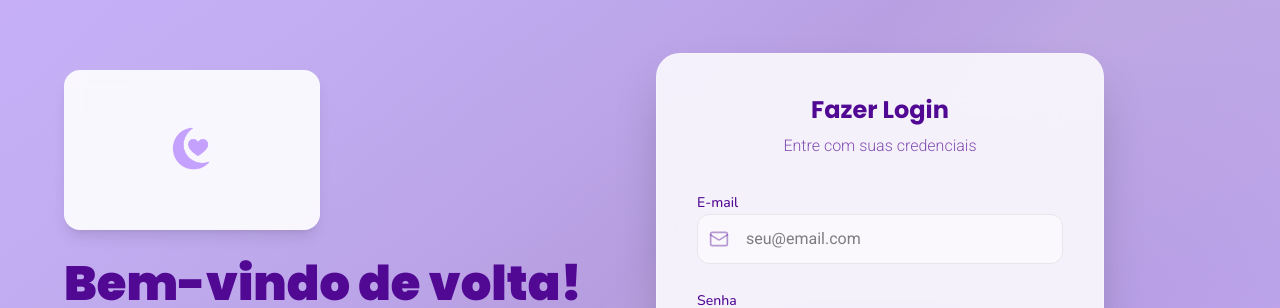
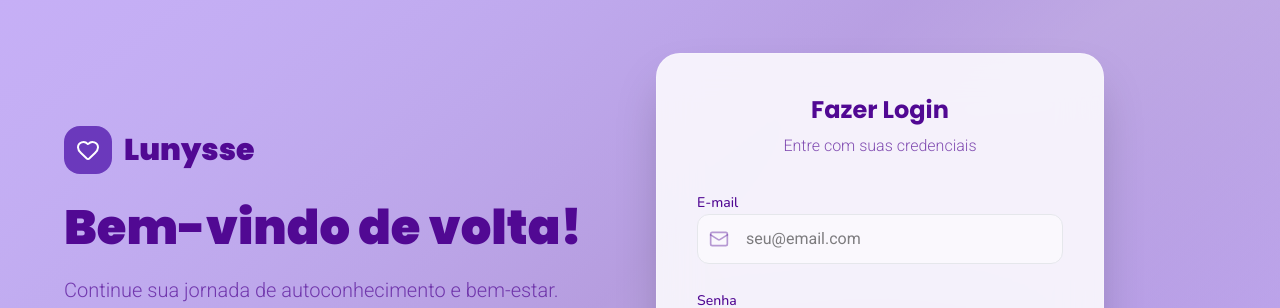
Before and after one commit to Vitorafonso317/front-lunysse, a React (Vite) app: page /login in a window 1280 px wide. Shown: the part 185-493 px from the top of the page. Built offline with nearby package versions, Linux system fonts and the light colour scheme; no server answers; what @huggingface/inference would draw is missing.

Commit message:
feat reajuste nas paginas

```diff
--- a/src/pages/About.jsx
+++ b/src/pages/About.jsx
@@ -2,6 +2,7 @@
 import { Heart, Brain, Shield, Users, Calendar, Activity, FileText, Zap, Target, Award } from 'lucide-react';
 import { Card } from '../components/Card';
 
+import Misabout from "../assets/About/MisAbout.png";
 import MisAbout from "../assets/About/MisAbout.png";
 import VisAbout from "../assets/About/VisAbout.png";
 import ValAbout from "../assets/About/ValAbout.png";
@@ -79,9 +80,9 @@
           transition={{ duration: 1 }}
           className="max-w-4xl mx-auto text-center"
         >
-          {/* LOGOTIPO: Representativo da empresa */}
-          <div className="w-48 h-48 mx-auto mb-8 bg-white/80 backdrop-blur-sm rounded-2xl p-6 shadow-lg">
-            <img src="/logotipo sem fundo.png" alt="Lunysse" className="w-full h-full object-contain transform scale-150" />
+          {/* ÍCONE: Representativo da empresa */}
+          <div className="w-24 h-24 bg-medium rounded-full flex items-center justify-center mx-auto mb-8">
+            <Heart className="w-12 h-12 text-white" />
           </div>
           <h1 className="text-4xl md:text-6xl font-black text-dark mb-6 tracking-tight">
             Sobre o <span className="text-medium">Lunysse</span>
@@ -114,6 +115,7 @@
               <Card className="p-8 h-full flex flex-col">
                 {/* IMAGEM: Ícone ou ilustração sobre missão */}
                 <div className="w-full h-32 mb-6">
+                  <img src={Misabout} alt="Nossa Missão" className="w-full h-full object-cover rounded-lg" />
                   <img src={MisAbout} alt="Nossa Missão" className="w-full h-full object-cover rounded-lg" />
                 </div>
                 <h2 className="text-2xl md:text-3xl font-bold text-dark mb-4 tracking-tight">Nossa Missão</h2>
@@ -268,5 +270,5 @@
         </motion.div>
       </section>
     </div>
-  );
-};
+  )
+}
--- a/src/pages/Login.jsx
+++ b/src/pages/Login.jsx
@@ -44,8 +44,11 @@
           className="hidden lg:block space-y-8"
         >
           <div className="space-y-6">
-            <div className="w-64 h-40 bg-white/90 backdrop-blur-sm rounded-2xl p-6 shadow-lg">
-              <img src="/logotipo sem fundo.png" alt="Lunysse" className="w-full h-full object-contain transform scale-125" />
+            <div className="flex items-center gap-3">
+              <div className="w-12 h-12 bg-medium rounded-2xl flex items-center justify-center">
+                <Heart className="w-6 h-6 text-white" />
+              </div>
+              <h1 className="text-3xl font-black text-dark">Lunysse</h1>
             </div>
 
             <div className="space-y-4">
@@ -90,8 +93,8 @@
           <Card className="p-8 md:p-10 backdrop-blur-xl bg-white/80 border border-white/20">
             {/* Mobile Header */}
             <div className="lg:hidden text-center mb-8">
-              <div className="w-52 h-32 mx-auto mb-4 bg-white/90 backdrop-blur-sm rounded-xl p-4 shadow-md">
-                <img src="/logotipo sem fundo.png" alt="Lunysse" className="w-full h-full object-contain transform scale-125" />
+              <div className="w-16 h-16 bg-medium rounded-2xl flex items-center justify-center mx-auto mb-4">
+                <Heart className="w-8 h-8 text-white" />
               </div>
               <h1 className="text-2xl font-black text-dark mb-2">Entrar</h1>
               <p className="text-dark/70 font-light">Acesse sua conta no Lunysse</p>
--- a/src/pages/Register.jsx
+++ b/src/pages/Register.jsx
@@ -65,8 +65,11 @@
           className="hidden lg:block space-y-8"
         >
           <div className="space-y-6">
-            <div className="w-64 h-40 bg-white/90 backdrop-blur-sm rounded-2xl p-6 shadow-lg">
-              <img src="/logotipo sem fundo.png" alt="Lunysse" className="w-full h-full object-contain transform scale-125" />
+            <div className="flex items-center gap-3">
+              <div className="w-12 h-12 bg-light rounded-2xl flex items-center justify-center">
+                <Heart className="w-6 h-6 text-white" />
+              </div>
+              <h1 className="text-3xl font-black text-dark">Lunysse</h1>
             </div>
 
             <div className="space-y-4">
@@ -112,8 +115,8 @@
           <Card className="p-8 md:p-10 backdrop-blur-xl bg-white/80 border border-white/20">
             {/* Mobile Header */}
             <div className="lg:hidden text-center mb-8">
-              <div className="w-52 h-32 mx-auto mb-4 bg-white/90 backdrop-blur-sm rounded-xl p-4 shadow-md">
-                <img src="/logotipo sem fundo.png" alt="Lunysse" className="w-full h-full object-contain transform scale-125" />
+              <div className="w-16 h-16 bg-light rounded-2xl flex items-center justify-center mx-auto mb-4">
+                <Heart className="w-8 h-8 text-white" />
               </div>
               <h1 className="text-2xl font-black text-dark mb-2">Criar Conta</h1>
               <p className="text-dark/70 font-light">Junte-se ao Lunysse</p>
```
